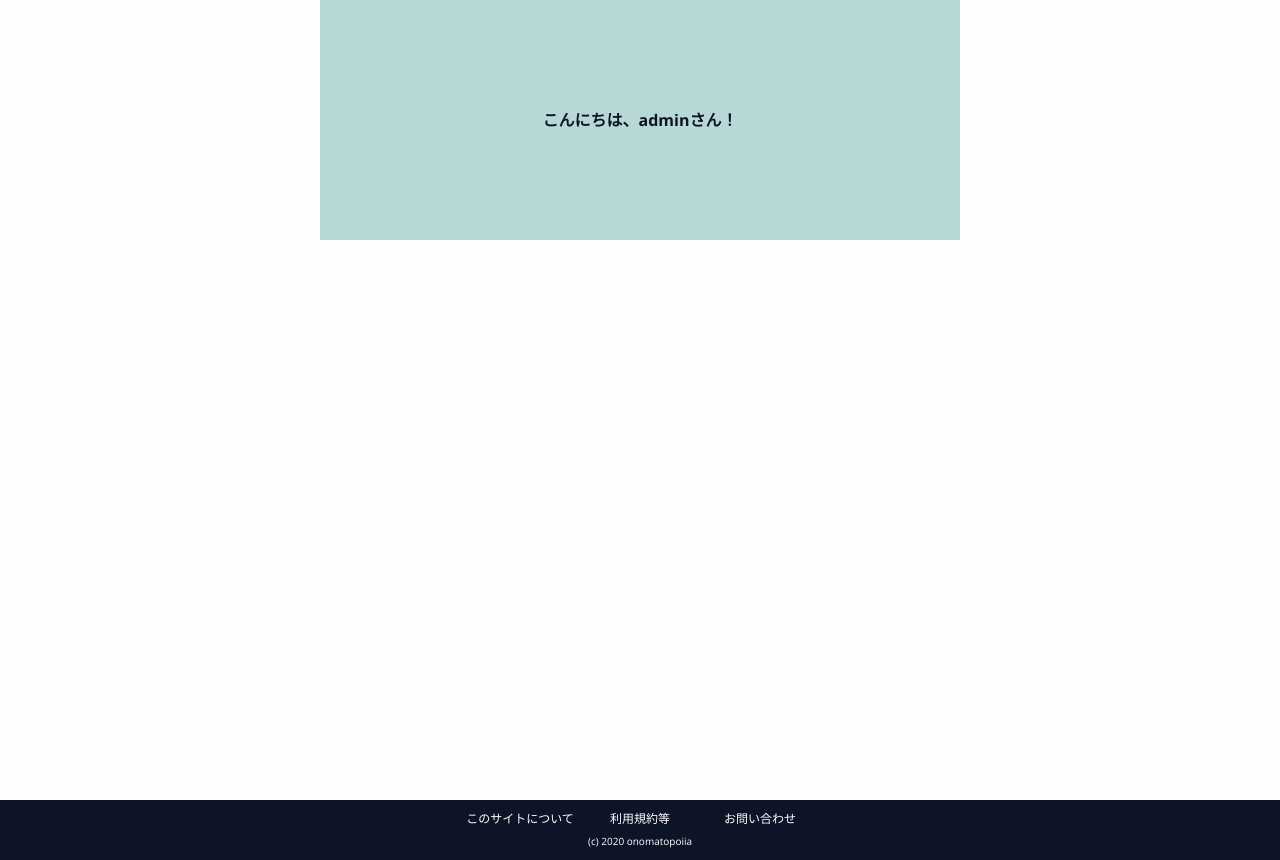
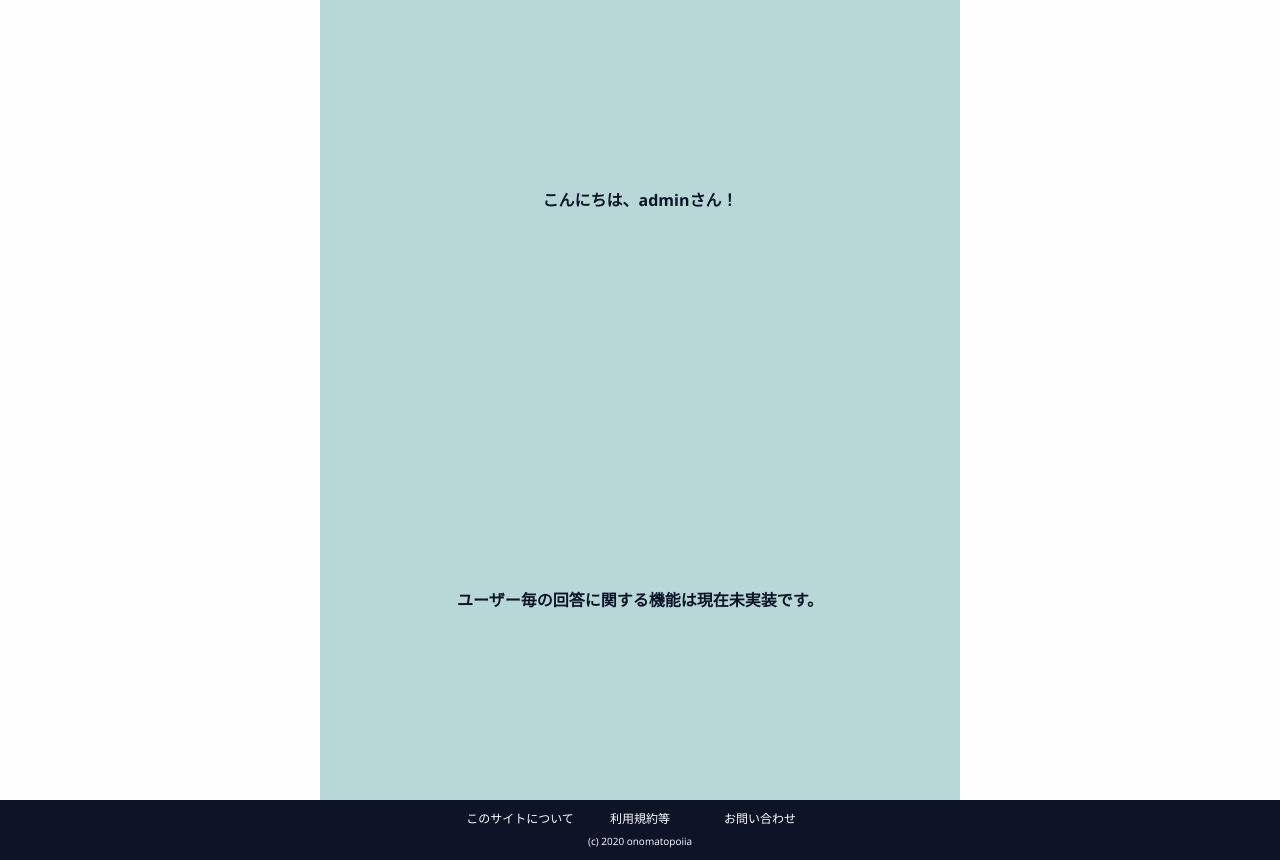
Before and after one commit to wasshoy/onomatopoiia, a Django app: page /accounts/user/ in a window 1280 px wide. Shown: the part 48-908 px from the top of the page. Run offline with Django 3.2, Linux system fonts and the light colour scheme; a user stored in the database is signed in.

Commit message:
[add] ユーザーページに追記

```diff
--- a/accounts/templates/accounts/user.html
+++ b/accounts/templates/accounts/user.html
@@ -5,5 +5,8 @@
   <div class="main__user__username">
     <p>こんにちは、{{ user }}さん！</p>
   </div>
+  <div class="main__user__profile">
+    <p>ユーザー毎の回答に関する機能は現在未実装です。</p>
+  </div>
 </div>
 {% endblock %}
--- a/static/css/user.css
+++ b/static/css/user.css
@@ -2,7 +2,7 @@
   background-color: #b8d8d8;
   display: grid;
   font-weight: bold;
-  height: 240px;
+  height: 100vh;
   place-items: center;
 }
 
```
